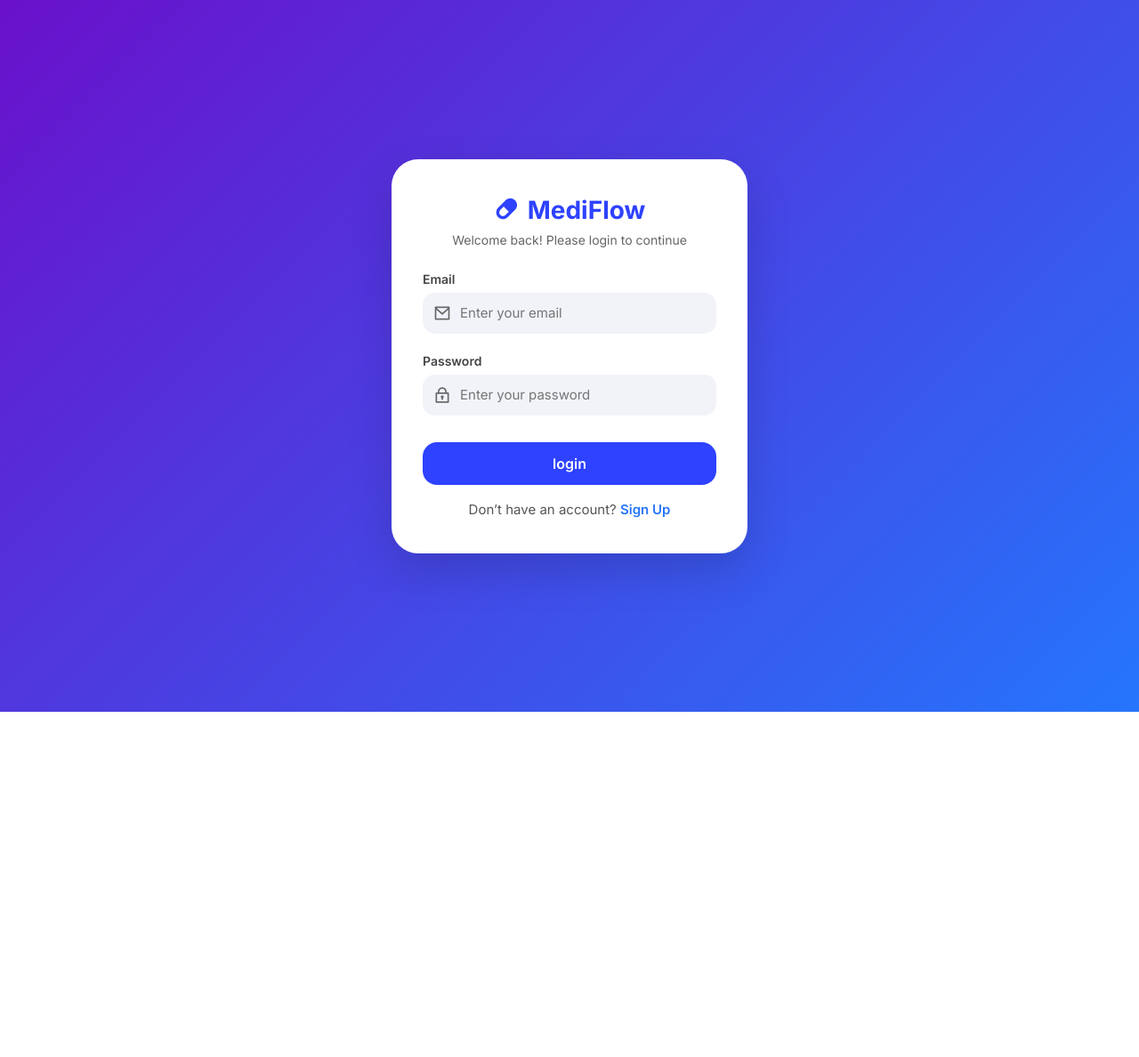
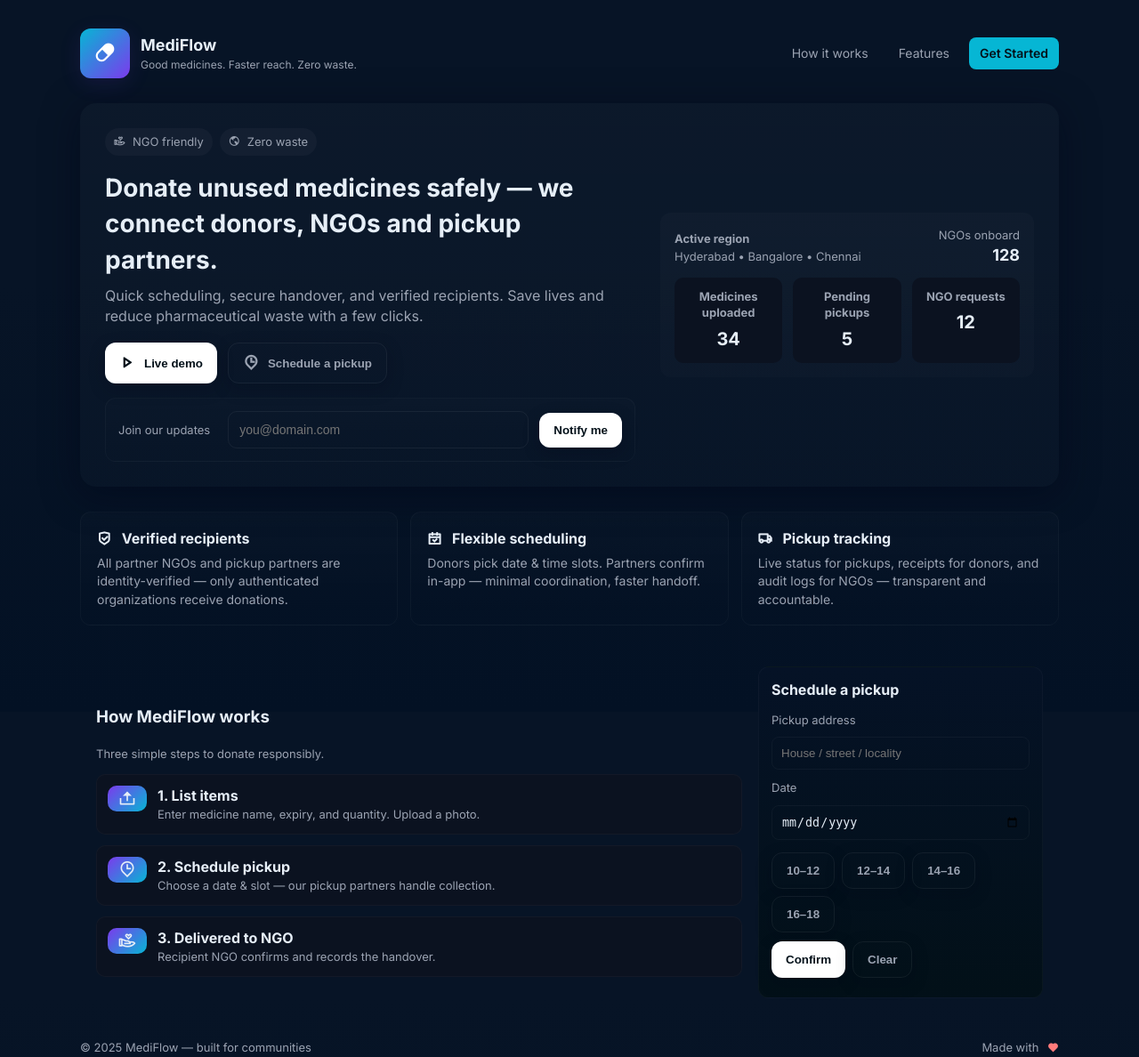
Before and after one commit to Gopu-Saikumar/Medicine-Donation-, a Django app: page / in a window 1280 px wide. Shown: the whole page at 89% size. Before the commit the page ends 800 px from the top, so only its background shows below. Run offline with Django 5.2, Linux system fonts and the light colour scheme.

Commit message:
added changes

```diff
--- a/medicine/urls.py
+++ b/medicine/urls.py
@@ -16,11 +16,12 @@ Including another URLconf
 """
 from django.contrib import admin
 from django.urls import path
-from mediflow.views import home,registration,dashboard
+from mediflow.views import home,registration,dashboard,landing
 
 urlpatterns = [
     path('admin/', admin.site.urls),
-    path('',home, name='home'),
+    path('',landing , name='landing'),
+    path('login/',home, name='home'),
     path('registration/',registration, name='registration'),
     path('dashboard/',dashboard, name='dashboard')
 ]
--- a/mediflow/static/style.css
+++ b/mediflow/static/style.css
@@ -10,7 +10,7 @@ body {
     display: flex;
     align-items: center;
     justify-content: center;
-    background: linear-gradient(135deg, #6a11cb, #2575fc);
+    background: linear-gradient(135deg, #613e78,#0f1724);
 }
 
 .login-container {
--- /dev/null
+++ b/mediflow/templates/landing.html
@@ -0,0 +1,354 @@
+<!doctype html>
+<html lang="en">
+<head>
+  <meta charset="utf-8" />
+  <meta name="viewport" content="width=device-width,initial-scale=1" />
+  <title>MediFlow — Donate & Redistribute Medicines</title>
+
+  <!-- Fonts & icons -->
+  <link href="https://fonts.googleapis.com/css2?family=Inter:wght@300;400;600;700&display=swap" rel="stylesheet">
+  <link href="https://cdn.jsdelivr.net/npm/remixicon/fonts/remixicon.css" rel="stylesheet">
+
+  <!-- Basic styling (self-contained for easy drop-in) -->
+  <style>
+    :root{
+      --bg:#0f1724;
+      --card:#0b1220;
+      --muted:#9ba3b2;
+      --accent:#06b6d4; /* cyan-ish */
+      --accent-2:#7c3aed; /* purple */
+      --glass: rgba(255,255,255,0.03);
+      --radius:14px;
+      --maxw:1100px;
+      font-family: Inter, system-ui, -apple-system, "Segoe UI", Roboto, "Helvetica Neue", Arial;
+    }
+    *{box-sizing:border-box}
+    html,body{height:100%}
+body{
+      margin:0;
+      background: linear-gradient(180deg,#071426 0%, #071426 40%, #031124 100%);
+      color:#e6eef7;
+      -webkit-font-smoothing:antialiased;
+      -moz-osx-font-smoothing:grayscale;
+      line-height:1.45;
+      padding:32px 16px;
+    }
+
+
+    .container{max-width:var(--maxw);margin:0 auto;}
+
+    header{
+      display:flex;align-items:center;justify-content:space-between;
+      gap:16px;margin-bottom:28px;
+    }
+    .brand{display:flex;gap:12px;align-items:center}
+    .brand .logo{
+      width:56px;height:56px;border-radius:12px;
+      background:linear-gradient(135deg,var(--accent),var(--accent-2));
+      display:grid;place-items:center;font-size:26px;color:#fff;box-shadow:0 6px 24px rgba(124,58,237,0.12);
+    }
+    .brand h1{font-size:18px;margin:0}
+    .brand p{margin:0;font-size:12px;color:var(--muted)}
+
+    nav{display:flex;gap:10px;align-items:center}
+    nav a{color:var(--muted);text-decoration:none;font-size:14px;padding:8px 12px;border-radius:8px}
+    nav a.primary{background:var(--accent);color:#04111a;font-weight:600}
+    nav a:hover{color:#fff}
+
+    /* Hero */
+    .hero{
+      background: linear-gradient(180deg, rgba(255,255,255,0.02), rgba(255,255,255,0.01));
+      border-radius:18px;padding:28px;display:grid;grid-template-columns:1fr 420px;gap:28px;align-items:center;margin-bottom:28px;
+      box-shadow: 0 8px 40px rgba(2,6,23,0.5);
+    }
+    .hero-left h2{margin:0 0 8px;font-size:28px}
+    .hero-left p{color:var(--muted);margin:0 0 18px}
+    .badges{display:flex;gap:8px;margin-bottom:16px}
+    .badge{background:var(--glass);padding:6px 10px;border-radius:999px;font-size:13px;color:var(--muted);display:inline-flex;gap:8px;align-items:center}
+
+    .cta-row{display:flex;gap:12px;flex-wrap:wrap}
+    .btn{
+      display:inline-flex;align-items:center;gap:10px;padding:12px 16px;border-radius:12px;font-weight:600;background:#fff;color:#04111a;border:none;cursor:pointer;
+      box-shadow:0 6px 18px rgba(2,6,23,0.25);
+    }
+    .btn.secondary{background:transparent;border:1px solid rgba(255,255,255,0.06);color:var(--muted);font-weight:600}
+    .btn i{font-size:18px}
+
+    .hero-right{
+      background: linear-gradient(180deg, rgba(255,255,255,0.02), rgba(255,255,255,0.01));
+      padding:16px;border-radius:12px;
+    }
+    .stats{display:flex;gap:12px;flex-wrap:wrap}
+    .stat{flex:1;min-width:120px;background:var(--card);padding:12px;border-radius:10px;text-align:center}
+    .stat h3{margin:0;font-size:13px;color:var(--muted)}
+    .stat p{margin:6px 0 0;font-size:20px;font-weight:700}
+
+    /* Features */
+    .features{display:grid;grid-template-columns:repeat(3,1fr);gap:14px;margin-bottom:28px}
+    .feature{
+      background:linear-gradient(180deg, rgba(255,255,255,0.015), transparent);
+      padding:18px;border-radius:12px;border:1px solid rgba(255,255,255,0.03);
+    }
+    .feature h4{margin:0 0 6px}
+    .feature p{margin:0;color:var(--muted);font-size:14px}
+
+    /* How it works */
+    .how{display:flex;gap:18px;align-items:center;padding:18px;background:transparent;border-radius:12px}
+    .steps{display:flex;flex-direction:column;gap:12px}
+    .step{
+      display:flex;gap:12px;align-items:flex-start;background:var(--card);padding:12px;border-radius:10px;border:1px solid rgba(255,255,255,0.03)
+    }
+    .step .icon{width:44px;height:44;border-radius:10px;display:grid;place-items:center;background:linear-gradient(135deg,var(--accent-2),var(--accent));font-size:20px}
+
+    /* CTA form */
+    .cta{
+      margin-top:18px;background:linear-gradient(180deg, rgba(255,255,255,0.01), transparent);padding:14px;border-radius:12px;display:flex;gap:12px;align-items:center;
+      flex-wrap:wrap;border:1px solid rgba(255,255,255,0.03);
+    }
+    .cta input[type="email"]{
+      background:transparent;border:1px solid rgba(255,255,255,0.06);color:inherit;padding:12px;border-radius:10px;min-width:220px;flex:1;
+      outline:none;font-size:14px;
+    }
+    .small{font-size:13px;color:var(--muted)}
+
+    footer{margin-top:28px;color:var(--muted);font-size:13px;display:flex;justify-content:space-between;align-items:center;gap:12px;flex-wrap:wrap}
+
+    /* Responsive */
+    @media (max-width:960px){
+      .hero{grid-template-columns:1fr; padding:20px}
+      .features{grid-template-columns:repeat(2,1fr)}
+      .hero-right{order:2}
+    }
+    @media (max-width:640px){
+      header{flex-direction:column;align-items:flex-start;gap:12px}
+      .features{grid-template-columns:1fr}
+      .steps{gap:10px}
+      .cta{flex-direction:column;align-items:stretch}
+      .cta input{width:100%}
+    }
+
+    /* Utility */
+    .muted{color:var(--muted)}
+    a.link{color:var(--accent);text-decoration:none;font-weight:600}
+  </style>
+</head>
+<body>
+  <div class="container" role="main">
+
+    <header>
+      <div class="brand" aria-hidden="false">
+        <div class="logo" aria-hidden="true"><i class="ri-capsule-fill"></i></div>
+        <div>
+          <h1>MediFlow</h1>
+          <p class="small">Good medicines. Faster reach. Zero waste.</p>
+        </div>
+      </div>
+
+      <nav aria-label="Primary">
+        <a href="#how">How it works</a>
+        <a href="#features">Features</a>
+        <a href="{% url 'home' %}" class="primary" role="button">Get Started</a>
+      </nav>
+    </header>
+
+    <section class="hero" aria-labelledby="hero-title">
+      <div class="hero-left">
+        <div class="badges" aria-hidden="true">
+          <div class="badge"><i class="ri-hand-heart-line"></i> NGO friendly</div>
+          <div class="badge"><i class="ri-earth-line"></i> Zero waste</div>
+        </div>
+
+        <h2 id="hero-title">Donate unused medicines safely — we connect donors, NGOs and pickup partners.</h2>
+        <p>Quick scheduling, secure handover, and verified recipients. Save lives and reduce pharmaceutical waste with a few clicks.</p>
+
+        <div class="cta-row">
+          <button class="btn" id="demoBtn"><i class="ri-play-line"></i> Live demo</button>
+          <button class="btn secondary" id="howBtn"><i class="ri-map-pin-time-line"></i> Schedule a pickup</button>
+        </div>
+
+        <div class="cta" style="margin-top:16px;">
+          <label for="email" class="small" style="margin-right:8px">Join our updates</label>
+          <input id="email" type="email" placeholder="you@domain.com" aria-label="Email for updates">
+          <button class="btn" id="joinBtn" aria-label="Subscribe">Notify me</button>
+        </div>
+      </div>
+
+      <aside class="hero-right" aria-hidden="false">
+        <div style="display:flex;justify-content:space-between;align-items:center;margin-bottom:12px">
+          <div>
+            <strong class="small">Active region</strong>
+            <div class="muted small">Hyderabad • Bangalore • Chennai</div>
+          </div>
+          <div style="text-align:right">
+            <div class="muted small">NGOs onboard</div>
+            <div style="font-weight:700;font-size:18px">128</div>
+          </div>
+        </div>
+
+        <div class="stats" role="list" aria-label="Quick stats">
+          <div class="stat" role="listitem"><h3>Medicines uploaded</h3><p>34</p></div>
+          <div class="stat" role="listitem"><h3>Pending pickups</h3><p>5</p></div>
+          <div class="stat" role="listitem"><h3>NGO requests</h3><p>12</p></div>
+        </div>
+      </aside>
+    </section>
+
+    <section id="features" class="features" aria-labelledby="features-title">
+      <h2 id="features-title" class="visually-hidden" style="display:none">Features</h2>
+
+      <div class="feature" role="article" aria-labelledby="f1">
+        <h4 id="f1"><i class="ri-shield-check-line" style="margin-right:8px"></i> Verified recipients</h4>
+        <p>All partner NGOs and pickup partners are identity-verified — only authenticated organizations receive donations.</p>
+      </div>
+
+      <div class="feature" role="article" aria-labelledby="f2">
+        <h4 id="f2"><i class="ri-calendar-check-line" style="margin-right:8px"></i> Flexible scheduling</h4>
+        <p>Donors pick date & time slots. Partners confirm in-app — minimal coordination, faster handoff.</p>
+      </div>
+
+      <div class="feature" role="article" aria-labelledby="f3">
+        <h4 id="f3"><i class="ri-truck-line" style="margin-right:8px"></i> Pickup tracking</h4>
+        <p>Live status for pickups, receipts for donors, and audit logs for NGOs — transparent and accountable.</p>
+      </div>
+    </section>
+
+    <section id="how" class="how" aria-labelledby="how-title" role="region">
+      <div style="flex:1">
+        <h3 id="how-title">How MediFlow works</h3>
+        <p class="small muted">Three simple steps to donate responsibly.</p>
+
+        <div class="steps" style="margin-top:12px">
+          <div class="step">
+            <div class="icon" aria-hidden="true"><i class="ri-upload-2-line"></i></div>
+            <div>
+              <strong>1. List items</strong>
+              <div class="muted small">Enter medicine name, expiry, and quantity. Upload a photo.</div>
+            </div>
+          </div>
+
+          <div class="step">
+            <div class="icon" aria-hidden="true"><i class="ri-map-pin-time-line"></i></div>
+            <div>
+              <strong>2. Schedule pickup</strong>
+              <div class="muted small">Choose a date & slot — our pickup partners handle collection.</div>
+            </div>
+          </div>
+
+          <div class="step">
+            <div class="icon" aria-hidden="true"><i class="ri-hand-heart-line"></i></div>
+            <div>
+              <strong>3. Delivered to NGO</strong>
+              <div class="muted small">Recipient NGO confirms and records the handover.</div>
+            </div>
+          </div>
+        </div>
+      </div>
+
+      <div style="width:320px">
+        <div style="background:linear-gradient(180deg,#051226, #021018);padding:14px;border-radius:12px;border:1px solid rgba(255,255,255,0.03)">
+          <strong>Schedule a pickup</strong>
+          <form id="landingPickup" style="margin-top:10px" aria-label="Schedule pickup form">
+            <label class="small muted" for="addr">Pickup address</label>
+            <input id="addr" name="address" type="text" required placeholder="House / street / locality" style="width:100%;padding:10px;border-radius:8px;border:1px solid rgba(255,255,255,0.04);background:transparent;color:inherit;margin:8px 0">
+            <label class="small muted" for="pdate">Date</label>
+            <input id="pdate" name="date" type="date" required style="width:100%;padding:10px;border-radius:8px;border:1px solid rgba(255,255,255,0.04);background:transparent;color:inherit;margin:8px 0">
+            <div style="display:flex;gap:8px;flex-wrap:wrap;margin-top:6px">
+              <button type="button" class="btn secondary time-slot" data-slot="10-12">10–12</button>
+              <button type="button" class="btn secondary time-slot" data-slot="12-14">12–14</button>
+              <button type="button" class="btn secondary time-slot" data-slot="14-16">14–16</button>
+              <button type="button" class="btn secondary time-slot" data-slot="16-18">16–18</button>
+            </div>
+            <input type="hidden" id="slotVal" name="slot" value="">
+            <div style="margin-top:10px;display:flex;gap:8px">
+              <button class="btn" type="submit">Confirm</button>
+              <button type="button" id="clearPickup" class="btn secondary">Clear</button>
+            </div>
+            <div id="pickupMsg" class="small muted" role="status" style="margin-top:8px"></div>
+          </form>
+        </div>
+      </div>
+    </section>
+
+    <footer>
+      <div>&copy; <span id="year"></span> MediFlow — built for communities</div>
+      <div class="muted small">Made with <i class="ri-heart-fill" style="color:#ff7b7b;margin-left:6px"></i></div>
+    </footer>
+  </div>
+
+  <!-- Minimal JS: interactions and accessibility -->
+  <script>
+    // small helpers
+    const yearEl = document.getElementById('year'); yearEl.textContent = new Date().getFullYear();
+
+    // Demo / CTA actions
+    document.getElementById('demoBtn').addEventListener('click', ()=> {
+      alert('Demo: open the dashboard or show a recorded walkthrough. (Hook this to a modal or video.)');
+    });
+    document.getElementById('howBtn').addEventListener('click', ()=> {
+      document.getElementById('pdate').focus();
+      window.location.hash = '#how';
+    });
+
+    // Email signup (client-side only)
+    document.getElementById('joinBtn').addEventListener('click', ()=> {
+      const email = document.getElementById('email').value.trim();
+      if(!email || !/^\S+@\S+\.\S+$/.test(email)) {
+        alert('Enter a valid email.');
+        return;
+      }
+      // replace this with fetch to your API endpoint
+      document.getElementById('joinBtn').textContent = 'Subscribed ✓';
+      document.getElementById('joinBtn').disabled = true;
+    });
+
+    // Pickup time-slot selection + form submit (client-only placeholder)
+    const slots = document.querySelectorAll('.time-slot');
+    const slotVal = document.getElementById('slotVal');
+    const pickupMsg = document.getElementById('pickupMsg');
+
+    slots.forEach(btn => {
+      btn.addEventListener('click', () => {
+        // deselect others
+        slots.forEach(b => b.classList.remove('primary'));
+        btn.classList.add('primary');
+        slotVal.value = btn.getAttribute('data-slot');
+      });
+    });
+
+    document.getElementById('clearPickup').addEventListener('click', ()=> {
+      document.getElementById('landingPickup').reset();
+      slots.forEach(b => b.classList.remove('primary'));
+      slotVal.value = '';
+      pickupMsg.textContent = '';
+    });
+
+    document.getElementById('landingPickup').addEventListener('submit', (e) => {
+      e.preventDefault();
+      const addr = document.getElementById('addr').value.trim();
+      const date = document.getElementById('pdate').value;
+      const slot = slotVal.value;
+      if(!addr || !date || !slot) {
+        pickupMsg.textContent = 'Please fill address, date, and pick a time slot.';
+        pickupMsg.style.color = '#ffb4b4';
+        return;
+      }
+      pickupMsg.textContent = 'Scheduling pickup...';
+      pickupMsg.style.color = 'var(--muted)';
+
+      // Simulate API call — replace with fetch("/api/pickup", {...})
+      setTimeout(()=> {
+        pickupMsg.textContent = 'Pickup scheduled. A partner will contact you shortly.';
+        pickupMsg.style.color = '#b7f5e4';
+        document.getElementById('landingPickup').reset();
+        slots.forEach(b => b.classList.remove('primary'));
+        slotVal.value = '';
+      }, 900);
+    });
+
+    // keyboard focus styling for accessibility
+    document.addEventListener('keyup', (ev) => {
+      if(ev.key === 'Tab') document.body.classList.add('user-is-tabbing');
+    });
+  </script>
+</body>
+</html>
--- a/mediflow/views.py
+++ b/mediflow/views.py
@@ -1,5 +1,7 @@
 from django.shortcuts import render
 
+def landing(request):
+    return render(request,'landing.html')
 def home(request):
     return render(request,'login.html')
 def registration(request):
```
Also changed, not shown: medicine/medicine/manage.py (added, +22 -0 lines).
